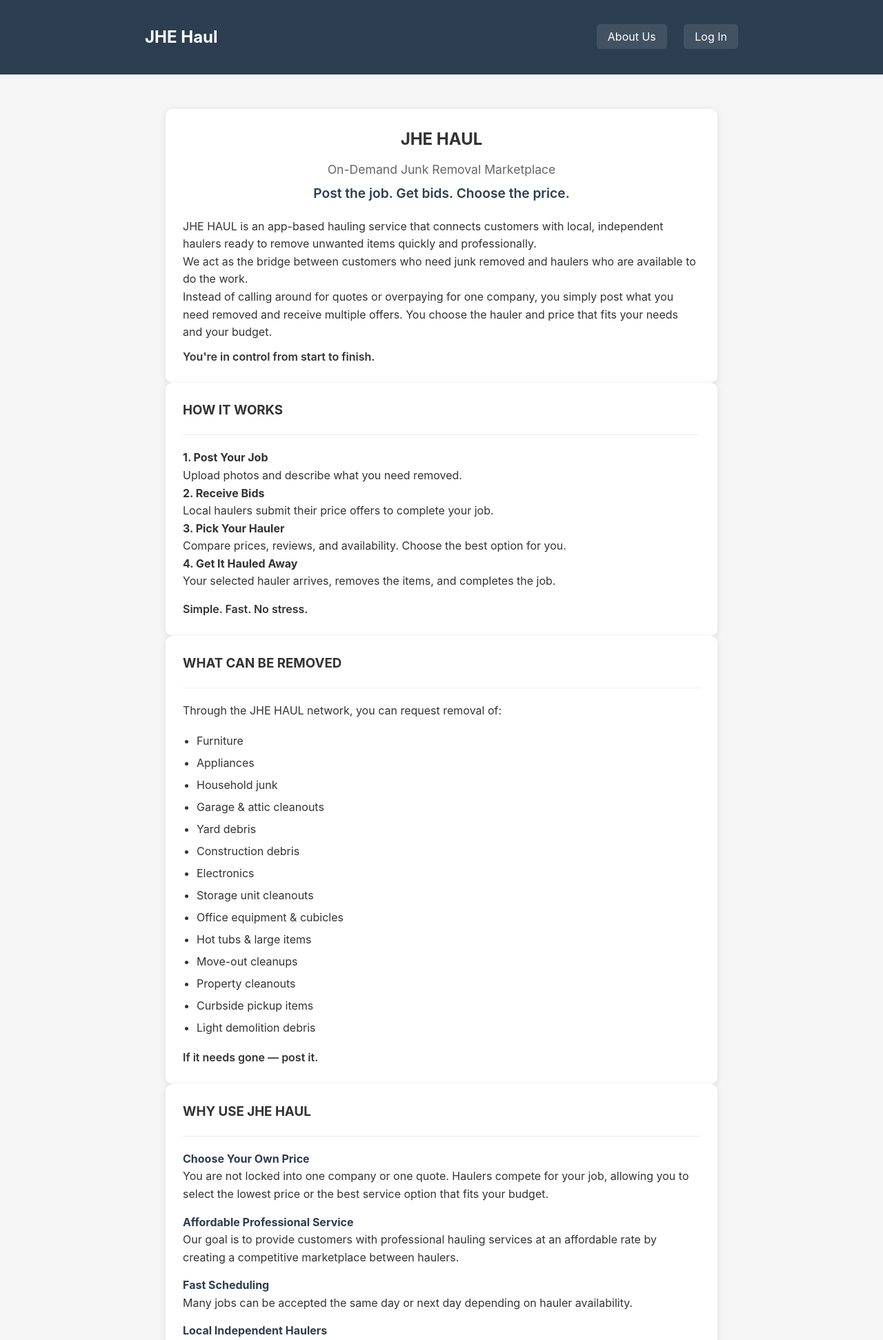
After one commit to jhehaul-debug/jhehaul-app, a Flask app: page /about in a window 1280 px wide. The commit adds this page. Shown: the top 1943 px of the page at 69% size. Run offline with Flask 3, Linux system fonts and the light colour scheme; parts of the project's set-up code (start-up, migrations or seed data) failed here and were passed over.

Commit message:
Add an "About Us" page and navigation links
Create a new route and template for the "About Us" page, and add links to both the main navigation and footer.

Replit-Commit-Author: Agent
Replit-Commit-Session-Id: 01ca8034-597e-4dc6-bad9-3951263df846
Replit-Commit-Checkpoint-Type: full_checkpoint
Replit-Commit-Event-Id: c3f331a1-9233-46da-b6d0-4bac600b52ad
Replit-Commit-Screenshot-Url: https://storage.googleapis.com/screenshot-production-us-central1/e608fcba-df07-4074-a9b5-89993c551ac9/01ca8034-597e-4dc6-bad9-3951263df846/NdE8CRR
Replit-Helium-Checkpoint-Created: true

```diff
--- a/routes.py
+++ b/routes.py
@@ -104,6 +104,10 @@ def set_role():
         db.session.commit()
         return redirect(url_for('customer_jobs'))
     return redirect(url_for('choose_role'))
+
+@app.route("/about")
+def about():
+    return render_template('about.html')
 
 @app.route("/hauler-agreement")
 def hauler_agreement():
--- /dev/null
+++ b/templates/about.html
@@ -0,0 +1,95 @@
+{% extends "base.html" %}
+{% block title %}About Us - JHE Haul{% endblock %}
+{% block content %}
+<div class="card" style="max-width: 800px; margin: 0 auto;">
+    <h2 style="text-align: center; margin-bottom: 10px;">JHE HAUL</h2>
+    <p style="text-align: center; color: #666; font-size: 1.1rem; margin-bottom: 5px;">On-Demand Junk Removal Marketplace</p>
+    <p style="text-align: center; font-weight: 600; font-size: 1.2rem; color: #2c3e50; margin-bottom: 20px;">Post the job. Get bids. Choose the price.</p>
+
+    <p>JHE HAUL is an app-based hauling service that connects customers with local, independent haulers ready to remove unwanted items quickly and professionally.</p>
+    <p>We act as the bridge between customers who need junk removed and haulers who are available to do the work.</p>
+    <p>Instead of calling around for quotes or overpaying for one company, you simply post what you need removed and receive multiple offers. You choose the hauler and price that fits your needs and your budget.</p>
+    <p style="font-weight: 600; margin-top: 10px;">You're in control from start to finish.</p>
+</div>
+
+<div class="card" style="max-width: 800px; margin: 0 auto;">
+    <h3>HOW IT WORKS</h3>
+    <hr>
+    <div style="margin-top: 15px;">
+        <p><strong>1. Post Your Job</strong><br>Upload photos and describe what you need removed.</p>
+        <p><strong>2. Receive Bids</strong><br>Local haulers submit their price offers to complete your job.</p>
+        <p><strong>3. Pick Your Hauler</strong><br>Compare prices, reviews, and availability. Choose the best option for you.</p>
+        <p><strong>4. Get It Hauled Away</strong><br>Your selected hauler arrives, removes the items, and completes the job.</p>
+    </div>
+    <p style="font-weight: 600; margin-top: 15px;">Simple. Fast. No stress.</p>
+</div>
+
+<div class="card" style="max-width: 800px; margin: 0 auto;">
+    <h3>WHAT CAN BE REMOVED</h3>
+    <hr>
+    <p style="margin-top: 15px;">Through the JHE HAUL network, you can request removal of:</p>
+    <ul style="margin: 15px 0; padding-left: 20px; line-height: 2;">
+        <li>Furniture</li>
+        <li>Appliances</li>
+        <li>Household junk</li>
+        <li>Garage & attic cleanouts</li>
+        <li>Yard debris</li>
+        <li>Construction debris</li>
+        <li>Electronics</li>
+        <li>Storage unit cleanouts</li>
+        <li>Office equipment & cubicles</li>
+        <li>Hot tubs & large items</li>
+        <li>Move-out cleanups</li>
+        <li>Property cleanouts</li>
+        <li>Curbside pickup items</li>
+        <li>Light demolition debris</li>
+    </ul>
+    <p style="font-weight: 600;">If it needs gone — post it.</p>
+</div>
+
+<div class="card" style="max-width: 800px; margin: 0 auto;">
+    <h3>WHY USE JHE HAUL</h3>
+    <hr>
+    <div style="margin-top: 15px;">
+        <h4 style="color: #2c3e50;">Choose Your Own Price</h4>
+        <p>You are not locked into one company or one quote. Haulers compete for your job, allowing you to select the lowest price or the best service option that fits your budget.</p>
+
+        <h4 style="color: #2c3e50; margin-top: 15px;">Affordable Professional Service</h4>
+        <p>Our goal is to provide customers with professional hauling services at an affordable rate by creating a competitive marketplace between haulers.</p>
+
+        <h4 style="color: #2c3e50; margin-top: 15px;">Fast Scheduling</h4>
+        <p>Many jobs can be accepted the same day or next day depending on hauler availability.</p>
+
+        <h4 style="color: #2c3e50; margin-top: 15px;">Local Independent Haulers</h4>
+        <p>We work with local haulers in your area, helping support small businesses while giving customers more service options.</p>
+
+        <h4 style="color: #2c3e50; margin-top: 15px;">Convenient & Easy</h4>
+        <p>No phone calls. No waiting for estimates. No pressure. Everything is handled directly inside the app.</p>
+    </div>
+</div>
+
+<div class="card" style="max-width: 800px; margin: 0 auto;">
+    <h3>SAFE & RELIABLE</h3>
+    <hr>
+    <p style="margin-top: 15px;">Haulers agree to platform standards for professionalism and communication. Customers can view bids and select the provider they feel most comfortable with before booking.</p>
+</div>
+
+<div class="card" style="max-width: 800px; margin: 0 auto;">
+    <h3>OUR MISSION</h3>
+    <hr>
+    <p style="margin-top: 15px;">JHE HAUL was created to make junk removal simple, affordable, and fair.</p>
+    <p>We connect people who need items removed with hardworking haulers looking for jobs — giving customers better pricing and giving haulers more opportunities.</p>
+    <p>Instead of one company deciding the price, the marketplace works for you.</p>
+</div>
+
+<div class="card" style="max-width: 800px; margin: 0 auto; text-align: center; background: #2c3e50; color: white;">
+    <h3>GET STARTED</h3>
+    <p style="margin: 15px 0;">Post your job today and start receiving offers within minutes.</p>
+    <p style="font-weight: 600; font-size: 1.1rem;">JHE HAUL — Where Customers and Haulers Connect.</p>
+    {% if not current_user.is_authenticated %}
+    <a href="{{ url_for('replit_auth.login') }}" class="btn btn-success" style="margin-top: 15px; font-size: 1.1rem; padding: 15px 30px;">Sign Up Now</a>
+    {% elif current_user.user_type == 'customer' %}
+    <a href="{{ url_for('customer_new') }}" class="btn btn-success" style="margin-top: 15px; font-size: 1.1rem; padding: 15px 30px;">Post a Job</a>
+    {% endif %}
+</div>
+{% endblock %}
--- a/templates/base.html
+++ b/templates/base.html
@@ -82,6 +82,7 @@
                         <a href="{{ url_for('replit_auth.logout') }}">Log Out</a>
                     </div>
                 {% else %}
+                    <a href="{{ url_for('about') }}">About Us</a>
                     <a href="{{ url_for('replit_auth.login') }}">Log In</a>
                 {% endif %}
             </nav>
@@ -92,6 +93,7 @@
     </main>
     <footer style="background: #2c3e50; color: white; padding: 30px 0; margin-top: 50px; text-align: center;">
         <div class="container">
+            <p style="margin-bottom: 10px;"><a href="{{ url_for('about') }}" style="color: white; text-decoration: underline;">About Us</a></p>
             <p style="margin-bottom: 10px;">Questions or need help? Contact us:</p>
             <p><a href="mailto:incorporateiq@gmail.com" style="color: #3498db;">Contact Support</a></p>
             <p style="margin-top: 20px; font-size: 0.9rem; color: #95a5a6;">&copy; 2026 JHE Haul. All rights reserved.</p>
```
Also changed, not shown: attached_assets/Pasted-JHE-HAUL-On-Demand-Junk-Removal-Marketplace-Post-the-jo_1770443667984.txt (added, +99 -0 lines).
